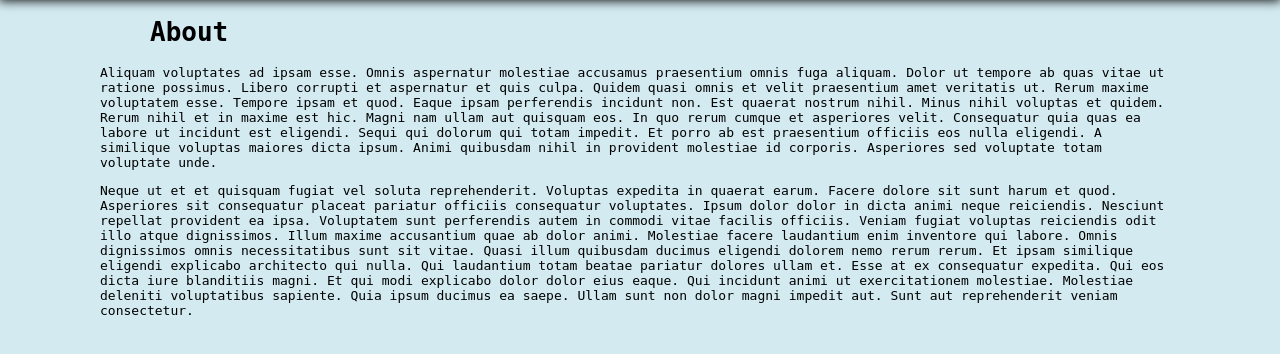
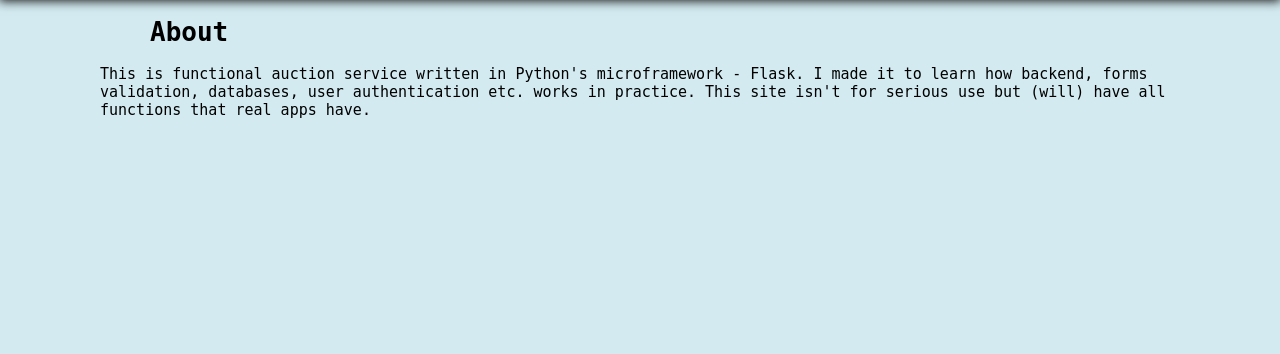
Before and after one commit to samedamci/auctions, a Flask app: page /about in a window 1280 px wide. Shown: the part 45-399 px from the top of the page. Run offline with Flask 2, Linux system fonts and the light colour scheme.

Commit message:
Replace "lorem ipsum" in About page with real text

```diff
--- a/auctions/static/main.css
+++ b/auctions/static/main.css
@@ -17,6 +17,11 @@
 
 h1 {
   margin-left: 50px;
+}
+
+p {
+  font-size: 15px;
+  margin-bottom: 10px;
 }
 
 .navigation-bar {
--- a/auctions/templates/about.html
+++ b/auctions/templates/about.html
@@ -2,9 +2,7 @@
 {% block content %}
 <h1>About</h1>
 <p>
-	Aliquam voluptates ad ipsam esse. Omnis aspernatur molestiae accusamus praesentium omnis fuga aliquam. Dolor ut tempore ab quas vitae ut ratione possimus. Libero corrupti et aspernatur et quis culpa. Quidem quasi omnis et velit praesentium amet veritatis ut. Rerum maxime voluptatem esse. Tempore ipsam et quod. Eaque ipsam perferendis incidunt non. Est quaerat nostrum nihil. Minus nihil voluptas et quidem. Rerum nihil et in maxime est hic. Magni nam ullam aut quisquam eos. In quo rerum cumque et asperiores velit. Consequatur quia quas ea labore ut incidunt est eligendi. Sequi qui dolorum qui totam impedit. Et porro ab est praesentium officiis eos nulla eligendi. A similique voluptas maiores dicta ipsum. Animi quibusdam nihil in provident molestiae id corporis. Asperiores sed voluptate totam voluptate unde.
-</p>
-<p>
-	Neque ut et et quisquam fugiat vel soluta reprehenderit. Voluptas expedita in quaerat earum. Facere dolore sit sunt harum et quod. Asperiores sit consequatur placeat pariatur officiis consequatur voluptates. Ipsum dolor dolor in dicta animi neque reiciendis. Nesciunt repellat provident ea ipsa. Voluptatem sunt perferendis autem in commodi vitae facilis officiis. Veniam fugiat voluptas reiciendis odit illo atque dignissimos. Illum maxime accusantium quae ab dolor animi. Molestiae facere laudantium enim inventore qui labore. Omnis dignissimos omnis necessitatibus sunt sit vitae. Quasi illum quibusdam ducimus eligendi dolorem nemo rerum rerum. Et ipsam similique eligendi explicabo architecto qui nulla. Qui laudantium totam beatae pariatur dolores ullam et. Esse at ex consequatur expedita. Qui eos dicta iure blanditiis magni. Et qui modi explicabo dolor dolor eius eaque. Qui incidunt animi ut exercitationem molestiae. Molestiae deleniti voluptatibus sapiente. Quia ipsum ducimus ea saepe. Ullam sunt non dolor magni impedit aut. Sunt aut reprehenderit veniam consectetur.
+	This is functional auction service written in Python's microframework - Flask. I made it to learn how backend, forms validation, databases, user authentication etc. works in practice.
+	This site isn't for serious use but (will) have all functions that real apps have.
 </p>
 {% endblock %}
```
